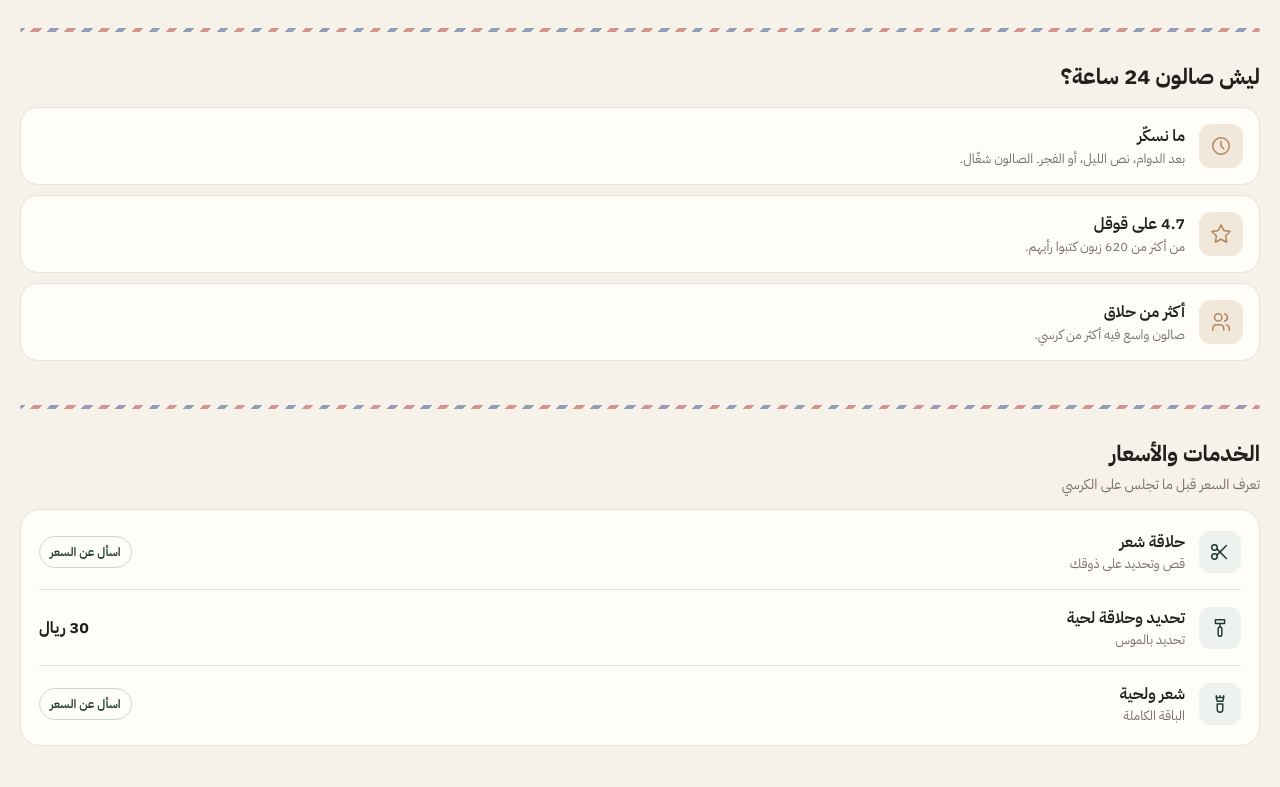
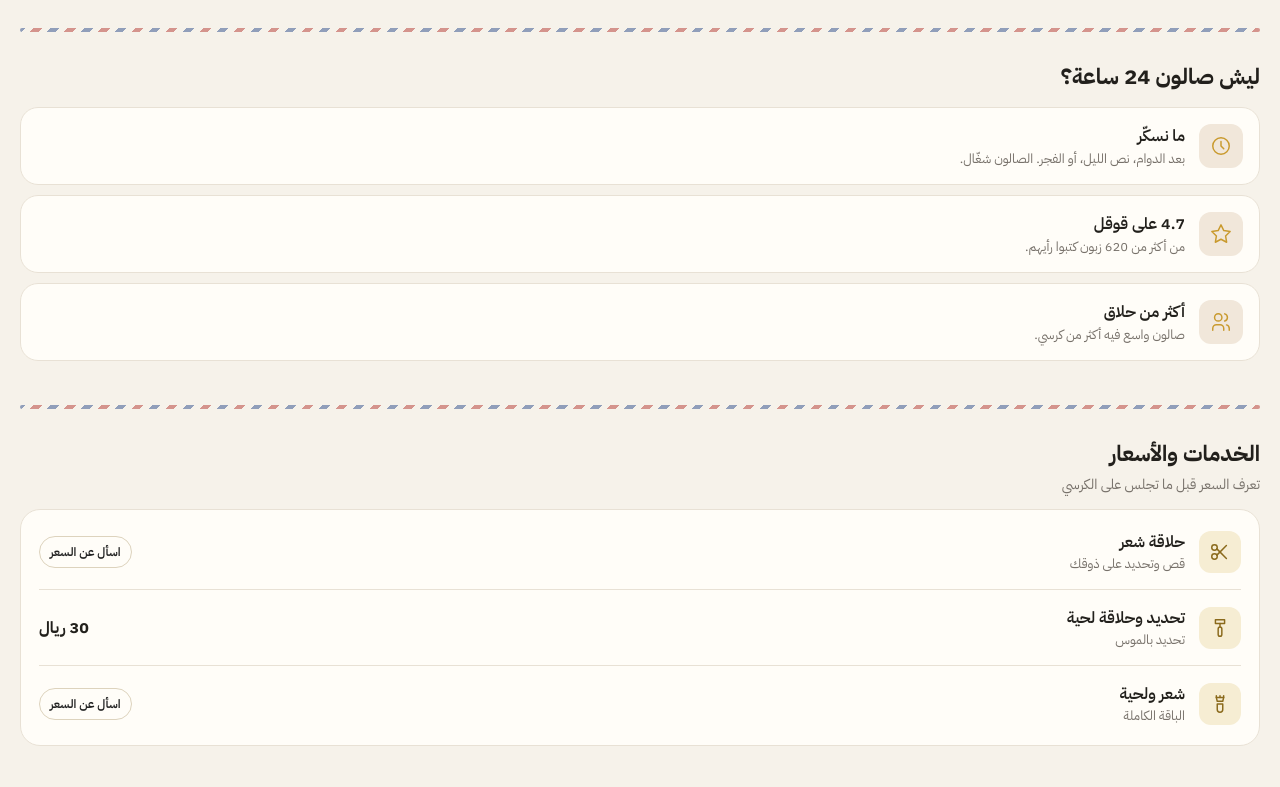
Before and after one commit to slymanalnzy98-hub/satr-demos, a plain HTML site: page calm/index.html in a window 1280 px wide. Shown: the part 1385-2172 px from the top of the page. Drawn offline with Linux system fonts and the light colour scheme.

Commit message:
Calm design: charcoal and mustard palette
Co-Authored-By: Claude Opus 5.5 <noreply@anthropic.com>

```diff
--- a/calm/index.html
+++ b/calm/index.html
@@ -6,7 +6,7 @@
 <title>صالون 24 ساعة للحلاقة | حي الندى</title>
 <link href="https://fonts.googleapis.com/css2?family=IBM+Plex+Sans+Arabic:wght@400;500;600;700&display=swap" rel="stylesheet">
 <style>
-:root{--bg:#f6f2ea;--card:#fffdf8;--g:#1f3b34;--g2:#2c5248;--tan:#b0855a;--ink:#22201c;--mute:#77716a;--line:#e8e1d5}
+:root{--bg:#f6f2ea;--card:#fffdf8;--g:#222222;--g2:#3a3a3a;--tan:#c99a2e;--ink:#22201c;--mute:#77716a;--line:#e8e1d5}
 *{box-sizing:border-box;margin:0;padding:0}
 body{font-family:"IBM Plex Sans Arabic",sans-serif;background:var(--bg);color:var(--ink);padding-bottom:92px;-webkit-font-smoothing:antialiased}
 a{color:inherit;text-decoration:none}
@@ -16,7 +16,7 @@ header.top{display:flex;justify-content:space-between;align-items:center;padding
 .logo .pole{width:8px;height:30px;border-radius:4px;background:repeating-linear-gradient(-40deg,#b3362f 0 5px,#fff 5px 10px,#2b4b8a 10px 15px,#fff 15px 20px);box-shadow:0 0 0 1px #d8d0c4}
 .logo b{display:block;font-size:17px;font-weight:700;line-height:1.1}
 .logo small{font-size:11px;color:var(--mute)}
-.open{display:flex;align-items:center;gap:6px;font-size:12px;font-weight:600;color:var(--g);background:#e4ece8;padding:6px 12px;border-radius:999px}
+.open{display:flex;align-items:center;gap:6px;font-size:12px;font-weight:600;color:var(--g);background:#f3ead2;padding:6px 12px;border-radius:999px}
 .open i{width:7px;height:7px;border-radius:50%;background:#2e9a5e}
 
 .hero{padding:6px 20px 0}
@@ -40,7 +40,7 @@ h2{font-size:22px;font-weight:700}
 .list{margin-top:14px;background:var(--card);border:1px solid var(--line);border-radius:20px;padding:4px 18px}
 .it{display:flex;align-items:center;gap:14px;padding:16px 0}
 .it+.it{border-top:1px solid var(--line)}
-.it .ic{flex:none;width:42px;height:42px;border-radius:12px;background:#eef2ef;color:var(--g);display:flex;align-items:center;justify-content:center}
+.it .ic{flex:none;width:42px;height:42px;border-radius:12px;background:#f6edd3;color:#8a6a1c;display:flex;align-items:center;justify-content:center}
 .it .ic svg{width:22px;height:22px}
 .it h3{font-size:16px;font-weight:600}
 .it p{font-size:13px;color:var(--mute)}
@@ -79,7 +79,7 @@ footer{text-align:center;color:var(--mute);font-size:12px;padding:36px 20px 0}
 .hero .ph{position:relative}
 .badge{position:absolute;top:14px;right:14px;background:rgba(255,253,248,.94);color:var(--ink);font-size:13px;font-weight:600;padding:7px 12px;border-radius:999px;display:flex;align-items:center;gap:6px}
 .badge i{width:7px;height:7px;border-radius:50%;background:#2e9a5e;box-shadow:0 0 0 3px rgba(46,154,94,.2)}
-.ask{margin-inline-start:auto;font-size:12px;font-weight:600;color:var(--g);border:1px solid #cfdad5;border-radius:999px;padding:6px 10px;white-space:nowrap}
+.ask{margin-inline-start:auto;font-size:12px;font-weight:600;color:var(--g);border:1px solid #ddd3bd;border-radius:999px;padding:6px 10px;white-space:nowrap}
 .pd{height:4px;margin:44px 20px 0;border-radius:4px;opacity:.5;background:repeating-linear-gradient(-45deg,#b3362f 0 6px,transparent 6px 12px,#2b4b8a 12px 18px,transparent 18px 24px)}
 .pd+section{padding-top:28px}
 .why{display:grid;gap:10px;margin-top:14px}
@@ -91,7 +91,7 @@ footer{text-align:center;color:var(--mute);font-size:12px;padding:36px 20px 0}
 .rev{margin-top:14px;background:var(--g);color:#fff;border-radius:20px;padding:20px}
 .score{display:flex;align-items:baseline;gap:10px;flex-wrap:wrap}
 .score b{font-size:44px;font-weight:700;line-height:1}
-.score .st{color:#e3c08f;letter-spacing:2px}
+.score .st{color:#e7bf4e;letter-spacing:2px}
 .score small{opacity:.8;font-size:13px;width:100%}
 .rev p{opacity:.85;font-size:14px;margin-top:10px}
 .rev a{display:inline-block;margin-top:14px;background:#fff;color:var(--g);font-weight:600;font-size:14px;padding:10px 16px;border-radius:12px}
```
